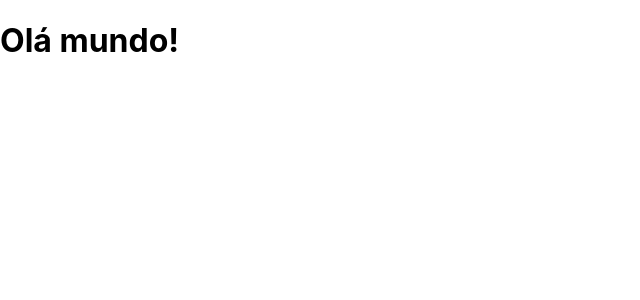
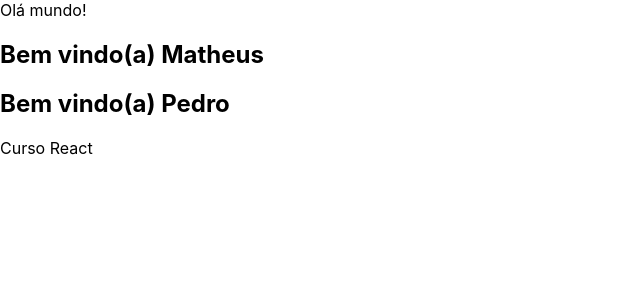
Before and after one commit to francovegini/curso-react, a React (Create React App) app in the folder first-app/: page / in a window 1280 px wide. Shown: the top 300 px of the page, without its empty margins (0-640 px from the left). Built offline with nearby package versions, Linux system fonts and the light colour scheme.

Commit message:
Componente e props

```diff
--- a/first-app/src/App.js
+++ b/first-app/src/App.js
@@ -1,9 +1,20 @@
 import React from 'react';
+
+const Bemvindo = (props) => {
+    return (
+        <div>
+            <h2>Bem vindo(a) {props.nome}</h2>
+        </div>
+    );
+}
 
 function App() {
     return (
         <div>
-            <h1>Olá mundo!</h1>
+            Olá mundo!
+            <Bemvindo nome="Matheus"/>
+            <Bemvindo nome="Pedro"/>
+            <p>Curso React</p>
         </div>
     )
 }
```
